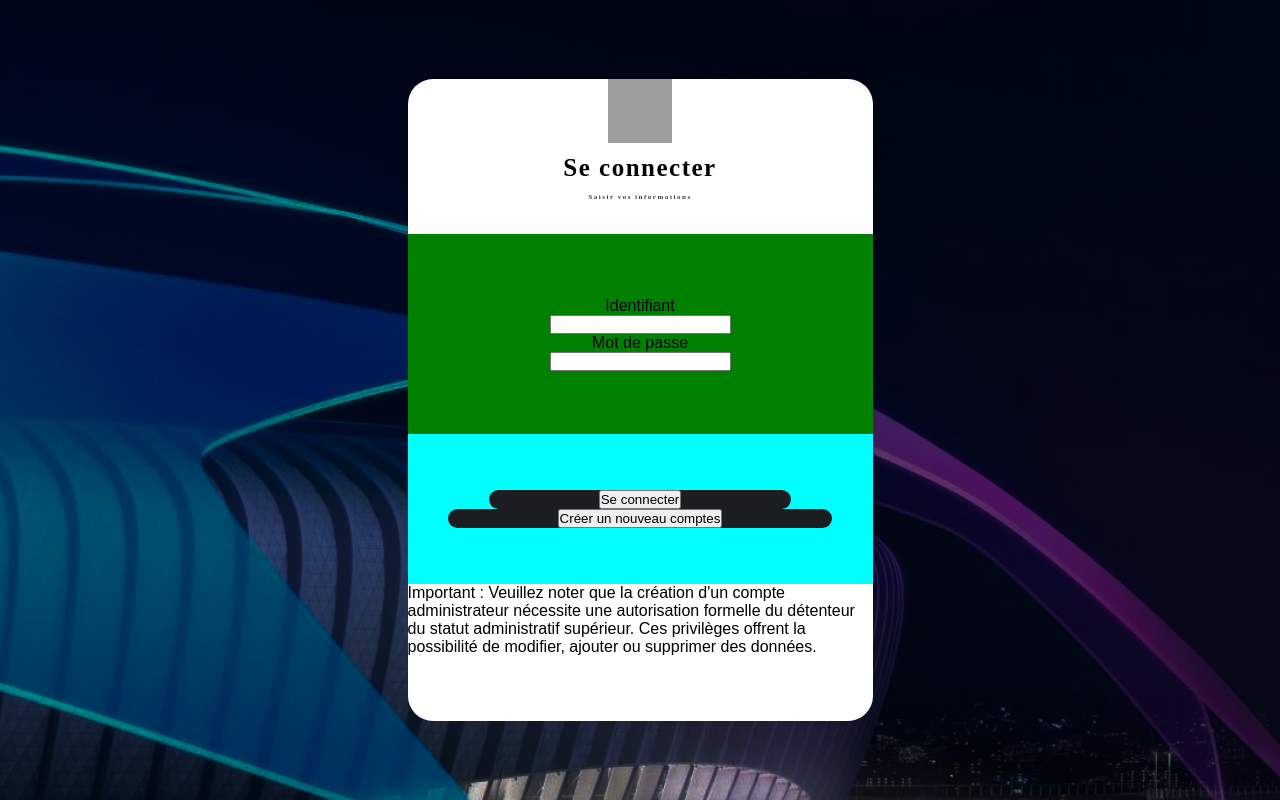
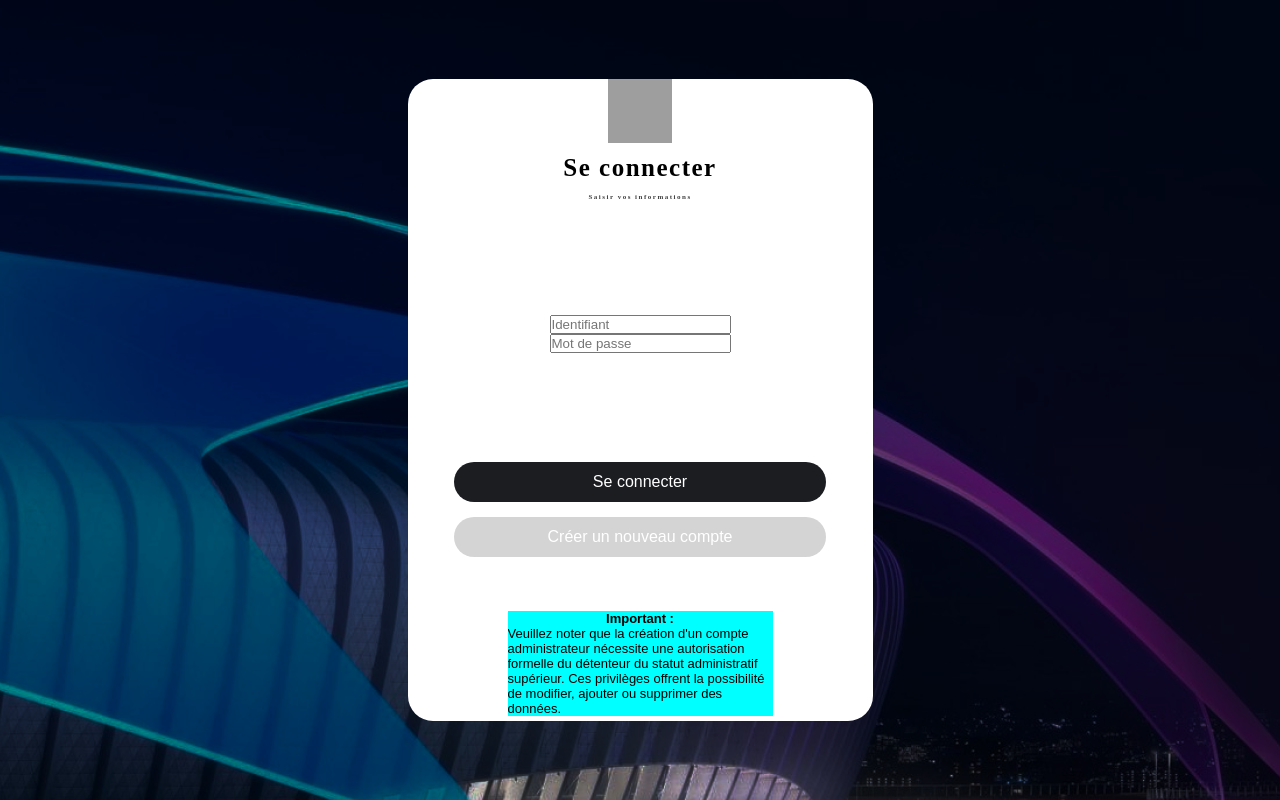
Before and after one commit to mrn21263/Clubprime, a PHP site: page /inscription/index.html in a window 1280 px wide. Run offline with PHP 8.4, Linux system fonts and the light colour scheme; grey boxes are pictures that could not be loaded.

Commit message:
Avancement

```diff
--- a/inscription/index.html
+++ b/inscription/index.html
@@ -17,27 +17,27 @@
       <form action="/submit-your-login-form" method="post">
         <!-- Identifiant -->
         <div class="identifiant">
-          <label for="identifiant" class="texte-bouton">Identifiant</label>
-          <input type="text" id="identifiant" name="identifiant" required>
-          <label for="motdepasse" class="texte-bouton">Mot de passe</label>
-          <input type="password" id="motdepasse" name="motdepasse" required>
+
+          <input type="text" id="id" name="identifiant" placeholder="Identifiant" required>
+          <input type="password" id="motdepasse" name="motdepasse" placeholder="Mot de passe" required>
         </div>
 
         <div class="bouton">
           <!-- Bouton de connexion -->
           <div class="bouton-se-connecter">
-            <button type="submit" class="texte-bouton-se-connecter">Se connecter</button>
+           <a href="">Se connecter</a>
           </div>
           <!-- Bouton de creation de compte -->
           <div class="bouton-creer-compte">
-            <button type="submit" class="texte-bouton-creer-compte">Créer un nouveau comptes</button>
+            <a href="">Créer un nouveau compte</a>
           </div>
         </div>
 
       </form>
       <div class="text-footer">
+
+          <h4>Important :</h4>
         <p>
-          Important :
           Veuillez noter que la création d'un compte administrateur nécessite une autorisation formelle du détenteur du statut administratif supérieur. Ces privilèges offrent la possibilité de modifier, ajouter ou supprimer des données.
         </p>
     </div>
--- a/inscription/style.css
+++ b/inscription/style.css
@@ -69,12 +69,14 @@ body {
     align-items: center;
     justify-content: center;
     flex-direction: column;
-    background-color: green;
     height: 200px;
 }
 
+.identifiant .id{
+    margin-bottom: 21px;
+}
+
 .bouton{
-    background-color: aqua;
     height: 150px;
     display: flex;
     align-items: center;
@@ -83,19 +85,42 @@ body {
 }
 
 .bouton-se-connecter{
+    width: 80%;
+    height: 5vh;
     display: inline-flex;
-    padding: 0px 110px;
     justify-content: center;
     align-items: center;
     border-radius: 50px;
     background: #1B1D21;
+    margin-bottom: 15px;
+}
+
+.bouton-se-connecter a{
+  color: white;
 }
 
 .bouton-creer-compte{
+    width: 80%;
+    height: 5vh;
     display: inline-flex;
-    padding: 0px 110px;
     justify-content: center;
     align-items: center;
     border-radius: 50px;
-    background: #1B1D21;
+    background: #D4D4D4;
 }
+
+.bouton-creer-compte a{
+    color: white;
+}
+
+.text-footer{
+    margin-top: 27px;
+    margin-left: 100px;
+    margin-right: 100px;
+    font-size: small;
+    display: flex;
+    align-items: center;
+    justify-items: center;
+    background-color: aqua;
+    flex-direction: column;
+}
```
